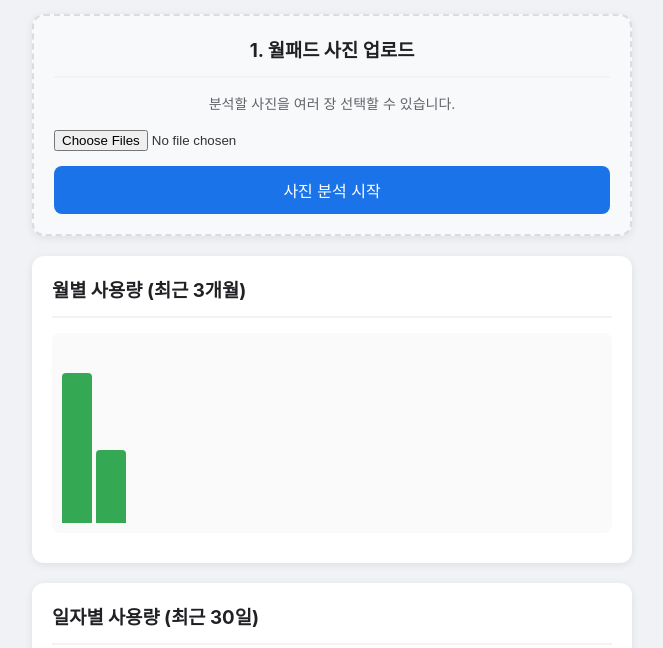
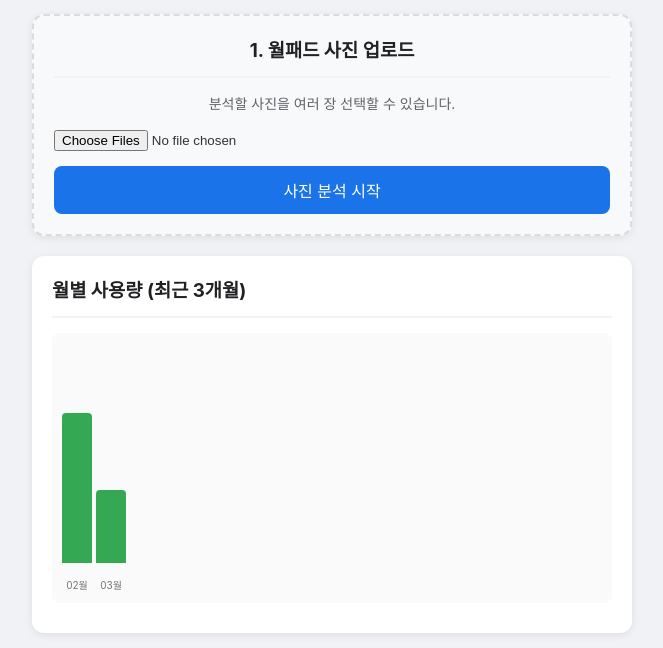
Before and after one commit to danielk0121/energytracker, a plain HTML site: page prototype/index.html in a window 1280 px wide. Shown: the part 152-800 px from the top of the page, without its empty margins (308-971 px from the left). Drawn offline with Linux system fonts and the light colour scheme.

Commit message:
fix: 차트 x축 범례 가려짐 버그 수정 (높이 및 패딩 조정)

```diff
--- a/prototype/index.html
+++ b/prototype/index.html
@@ -17,10 +17,10 @@
         button:hover { background-color: #1765cc; }
 
         /* 차트 공통 */
-        .chart-container { height: 180px; display: flex; align-items: flex-end; gap: 4px; padding: 10px; background: #fafafa; border-radius: 8px; overflow-x: auto; margin-bottom: 10px; }
+        .chart-container { height: 220px; display: flex; align-items: flex-end; gap: 4px; padding: 10px 10px 40px 10px; background: #fafafa; border-radius: 8px; overflow-x: auto; overflow-y: hidden; margin-bottom: 10px; }
         .bar { background-color: #4285f4; border-radius: 4px 4px 0 0; min-width: 12px; position: relative; cursor: pointer; }
         .bar:hover { background-color: #1a73e8; }
-        .bar-label { position: absolute; bottom: -25px; left: 50%; transform: translateX(-50%); font-size: 10px; color: #70757a; white-space: nowrap; }
+        .bar-label { position: absolute; bottom: -30px; left: 50%; transform: translateX(-50%); font-size: 10px; color: #70757a; white-space: nowrap; }
         .monthly .bar { background-color: #34a853; min-width: 30px; }
 
         /* 탭 스타일 */
```
